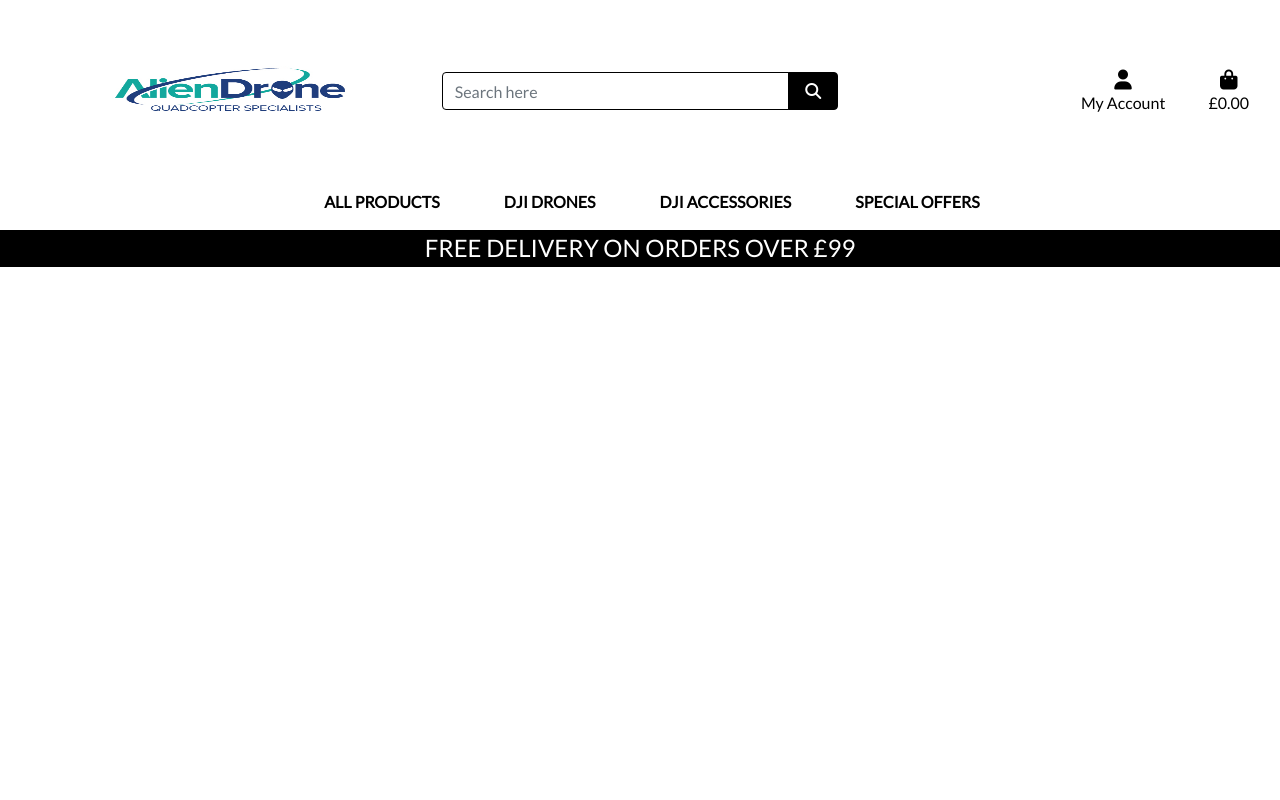
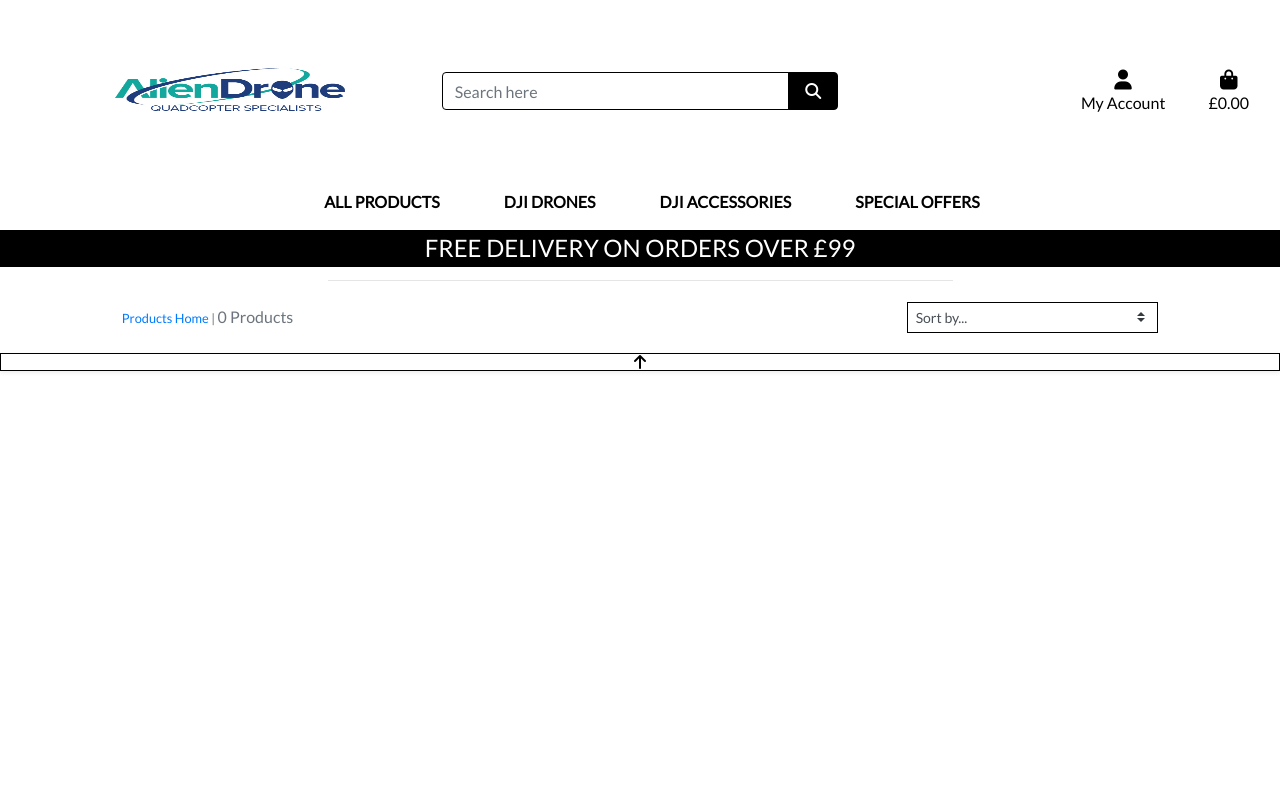
Before and after one commit to jfsystemsuk/aliendrone_v1, a Django app: page /products/?category=consumer in a window 1280 px wide. Run offline with Django 3.2, Linux system fonts and the light colour scheme; data comes from the database, SQL or seed files in the repository; both versions use the stored data as it was after the commit; some libraries are stand-ins or nearby versions.

Commit message:
added sorting and product count, also added additional media

```diff
--- a/products/templates/products/products.html
+++ b/products/templates/products/products.html
@@ -15,12 +15,37 @@
         <div class="row">
             <div class="col text-center mt-3">
                 <h2 class="logo-font">Products</h2>
+                {% for c in current_categories %}
+                    <a class="category-badge text-decoration-none" href="{% url 'products' %}?category={{ c.name }}">
+                        <span class="p-2 mt-2 badge badge-white text-black rounded-0 border border-dark">{{ c.friendly_name }}</span>
+                    </a>
+                {% endfor %}
                 <hr class="w-50 mb-1">
             </div>
         </div>
         <div class="row">
             <div class="product-container col-10 offset-1">
-                <div class="row mt-1 mb-2"></div>
+                <div class="row mt-1 mb-2">
+                    <div class="col-12 col-md-6 my-auto order-md-last d-flex justify-content-center justify-content-md-end">
+                        <div class="sort-select-wrapper w-50">
+                            <select id="sort-selector" class="custom-select custom-select-sm rounded-0 border border-{% if current_sorting != 'None_None' %}info{% else %}black{% endif %}">
+                                <option value="reset" {% if current_sorting == 'None_None' %}selected{% endif %}>Sort by...</option>
+                                <option value="price_asc" {% if current_sorting == 'price_asc' %}selected{% endif %}>Price (low to high)</option>
+                                <option value="price_desc" {% if current_sorting == 'price_desc' %}selected{% endif %}>Price (high to low)</option>
+                                <option value="rating_asc" {% if current_sorting == 'rating_asc' %}selected{% endif %}>Rating (low to high)</option>
+                                <option value="rating_desc" {% if current_sorting == 'rating_desc' %}selected{% endif %}>Rating (high to low)</option>
+                            </select>
+                        </div>
+                    </div>
+                    <div class="col-12 col-md-6 order-md-first">
+                        <p class="text-muted mt-3 text-center text-md-left">
+                            {% if search_term or current_categories or current_sorting != 'None_None' %}
+                                <span class="small"><a href="{% url 'products' %}">Products Home</a> | </span>
+                            {% endif %}
+                            {{ products|length }} Products{% if search_term %} found for <strong>"{{ search_term }}"</strong>{% endif %}
+                        </p>
+                    </div>
+                </div>
                 <div class="row">
                     {% for product in products %}
                         <div class="col-sm-6 col-md-6 col-lg-4 col-xl-3">
@@ -41,6 +66,13 @@
                                     <div class="row">
                                         <div class="col">
                                             <p class="lead mb-0 text-left font-weight-bold">£{{ product.price }}</p>
+                                            {% if product.category %}
+                                            <p class="small mt-1 mb-0">
+                                                <a class="text-muted" href="{% url 'products' %}?category={{ product.category.name }}">
+                                                    <i class="fas fa-tag mr-1"></i>{{ product.category.friendly_name }}
+                                                </a>
+                                            </p>
+                                            {% endif %}
                                             {% if product.rating %}
                                                 <small class="text-muted"><i class="fas fa-star mr-1"></i>{{ product.rating }} / 5</small>
                                             {% else %}
@@ -76,4 +108,41 @@
             </div>
         </div>
     </div>
+    <div class="btt-button shadow-sm rounded-0 border border-black">
+        <a class="btt-link d-flex h-100">
+            <i class="fas fa-arrow-up text-black mx-auto my-auto"></i>
+        </a>
+    </div>
 {% endblock %}
+
+{% block postloadjs %}
+    {{ block.super }}
+    <script type="text/javascript">
+		$('.btt-link').click(function(e) {
+			window.scrollTo(0,0)
+		})
+	</script>
+
+    <script type="text/javascript">
+        $('#sort-selector').change(function() {
+            var selector = $(this);
+            var currentUrl = new URL(window.location);
+
+            var selectedVal = selector.val();
+            if(selectedVal != "reset"){
+                var sort = selectedVal.split("_")[0];
+                var direction = selectedVal.split("_")[1];
+
+                currentUrl.searchParams.set("sort", sort);
+                currentUrl.searchParams.set("direction", direction);
+
+                window.location.replace(currentUrl);
+            } else {
+                currentUrl.searchParams.delete("sort");
+                currentUrl.searchParams.delete("direction");
+
+                window.location.replace(currentUrl);
+            }
+        })
+    </script>
+{% endblock %}
--- a/products/views.py
+++ b/products/views.py
@@ -1,10 +1,10 @@
 from django.shortcuts import render, redirect, reverse, get_object_or_404
 from django.contrib import messages
 from django.db.models import Q
+from django.db.models.functions import Lower
 from .models import Product, Category
 
 # Create your views here.
-
 
 def all_products(request):
     """ A view to show all products, including sorting and search queries """
@@ -22,14 +22,14 @@
             if sortkey == 'name':
                 sortkey = 'lower_name'
                 products = products.annotate(lower_name=Lower('name'))
-
+            if sortkey == 'category':
+                sortkey = 'category__name'
             if 'direction' in request.GET:
                 direction = request.GET['direction']
                 if direction == 'desc':
                     sortkey = f'-{sortkey}'
             products = products.order_by(sortkey)
 
-    if request.GET:
         if 'category' in request.GET:
             categories = request.GET['category'].split(',')
             products = products.filter(category__name__in=categories)
--- a/static/css/base.css
+++ b/static/css/base.css
@@ -70,6 +70,12 @@
 	background: white;
 	z-index: -1;
 }
+
+a.category-badge > span.badge:hover {
+    background: #212529 !important;
+    color: #fff !important;
+}
+
 /* -------------------------------- Media Queries */
 
 /* Slightly larger container on xl screens */
--- a/templates/includes/main-nav.html
+++ b/templates/includes/main-nav.html
@@ -32,7 +32,7 @@
             </a>
             <div class="dropdown-menu border-0" aria-labelledby="accessories-link">
                 <a href="{% url 'products' %}?category=batteries,charging_stations" class="dropdown-item">Batteries & Charging Stations</a>
-                <a href="{% url 'products' %}?category=gimals" class="dropdown-item">Gimbals</a>
+                <a href="{% url 'products' %}?category=gimbals" class="dropdown-item">Gimbals</a>
                 <a href="{% url 'products' %}?category=lens" class="dropdown-item">Lens</a>
                 <a href="{% url 'products' %}?category=controllers,screens" class="dropdown-item">Controllers & Screens</a>
                 <a href="{% url 'products' %}?category=cases" class="dropdown-item">Cases</a>
```
Also changed, not shown: products/fixtures/products.json (+10 -10 lines), products/templates/products/product_detail.html (+7 -0 lines), media/controllers_and_screens/dji-crystalsky-7.85.jpg (added), media/controllers_and_screens/djicrystalsky1-1-600x600.jpg (added), media/dji-crystalsky-7.85.jpg (added), media/djicrystalsky1-1-600x600.jpg (added), media/matrice600drone-600x600.jpg (added), media/matrice_600/matrice600drone-600x600.jpg (added), media/p4-600x598.jpg (added), media/phantom_4/p4-600x598.jpg (added). Lines whose indentation alone changed are shown as unchanged.
